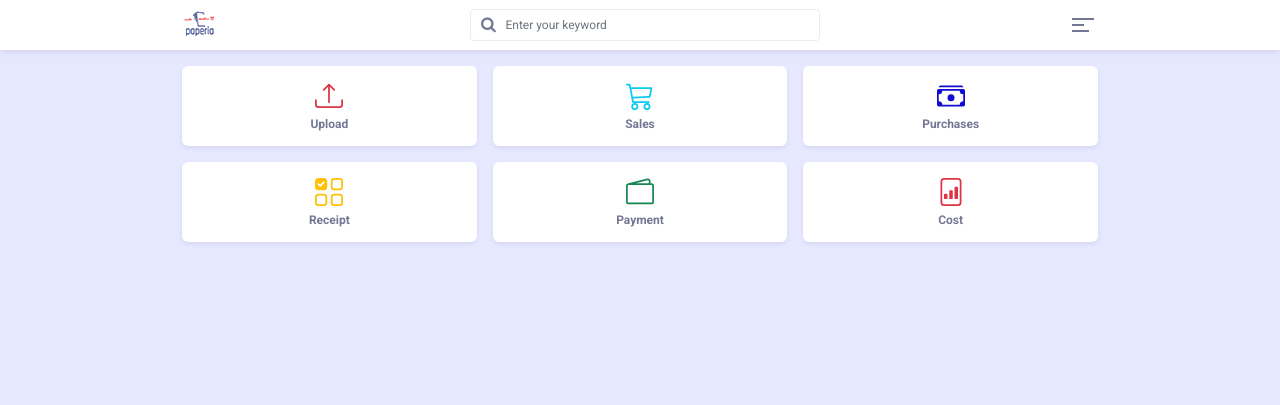
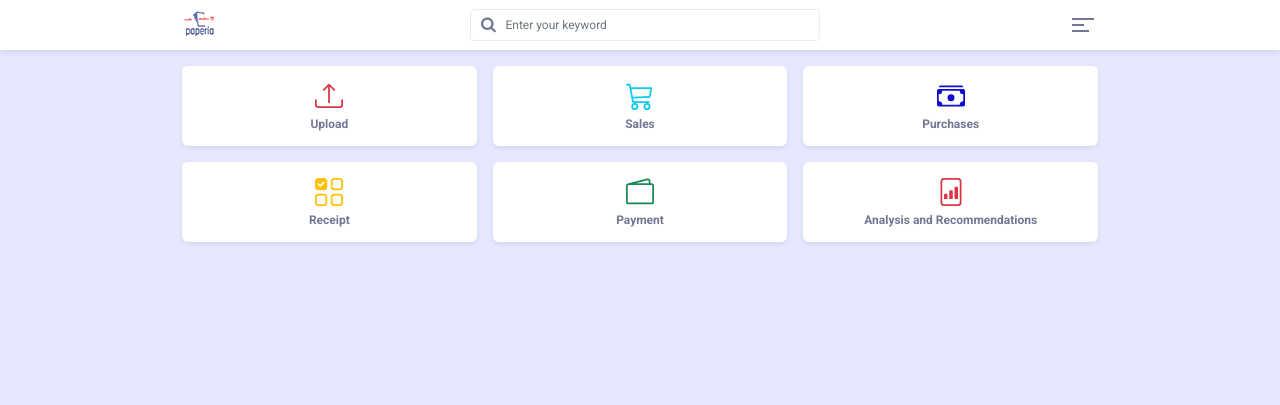
Before and after one commit to bambangirawans/paperia, a Flask app: page /dashboard in a window 1280 px wide. Shown: the top 405 px of the page. Run offline with Flask 3, Linux system fonts and the light colour scheme; parts of the project's set-up code (start-up, migrations or seed data) failed here and were passed over; some libraries are stand-ins or nearby versions.

Commit message:
Add files via upload

```diff
--- a/app/templates/dashboard.html
+++ b/app/templates/dashboard.html
@@ -58,11 +58,11 @@
 						  <!-- Single Catagory Card -->
 						  <div class="col-4">
 							<div class="card catagory-card">
-							  <div class="card-body"><a class="text-danger" href="{{ url_for('main.dashboard') }}">
+							  <div class="card-body"><a class="text-danger" href="{{ url_for('main.sales_report') }}">
 								  <svg class="bi bi-file-bar-graph mb-2" xmlns="http://www.w3.org/2000/svg" width="28" height="28" fill="currentColor" viewBox="0 0 16 16">
 								   <path d="M4.5 12a.5.5 0 0 1-.5-.5v-2a.5.5 0 0 1 .5-.5h1a.5.5 0 0 1 .5.5v2a.5.5 0 0 1-.5.5h-1zm3 0a.5.5 0 0 1-.5-.5v-4a.5.5 0 0 1 .5-.5h1a.5.5 0 0 1 .5.5v4a.5.5 0 0 1-.5.5h-1zm3 0a.5.5 0 0 1-.5-.5v-6a.5.5 0 0 1 .5-.5h1a.5.5 0 0 1 .5.5v6a.5.5 0 0 1-.5.5h-1z"/>
 			  <path d="M4 0a2 2 0 0 0-2 2v12a2 2 0 0 0 2 2h8a2 2 0 0 0 2-2V2a2 2 0 0 0-2-2H4zm0 1h8a1 1 0 0 1 1 1v12a1 1 0 0 1-1 1H4a1 1 0 0 1-1-1V2a1 1 0 0 1 1-1z"/>
-								  </svg><span>Cost</span></a></div>
+								  </svg><span>Analysis and Recommendations</span></a></div>
 							</div>
 						  </div>
 
```
